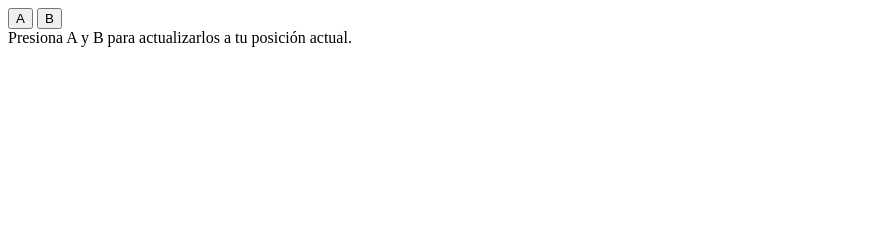
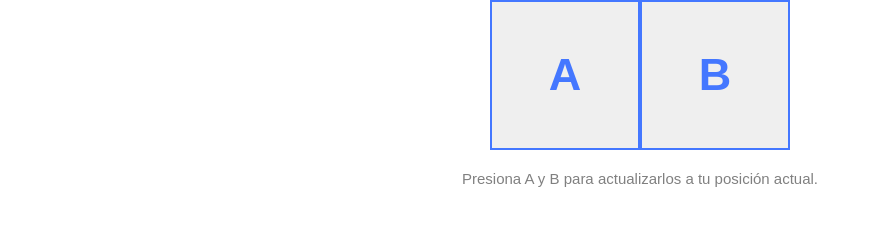
Before and after one commit to Santiago0ss/gps-app, a plain HTML site: page index.html in a window 1280 px wide. Shown: the whole page, without its empty margins (0-872 px from the left). Drawn offline with Linux system fonts and the light colour scheme.

Commit message:
Estilos finalizados

```diff
--- a/index.html
+++ b/index.html
@@ -3,18 +3,22 @@
 <head>
     <meta charset="UTF-8">
     <meta http-equiv="X-UA-Compatible" content="IE=edge">
-    <meta name="viewport" content="width=device-width userscalable=0">
-    <style rel="stylesheet" href="style.css"></style>
+    <meta name="viewport" content="width=device-width">
+    <link rel="stylesheet" href="style.css"></link>
     <script src="script.js"></script>
-    <title>Document</title>
+    <title>GPS APP</title>
 </head>
 <body onload="main()">
-    <div id="loc"></div>
-    <button id="aBtn" onclick="setA()">A</button>
-    <button id="bBtn" onclick="setB()">B</button>
-    <div id="info"></div>
-    <div id="intructions">
-        Presiona A y B para actualizarlos a tu posición actual.
+    <div class="verticalContainer">
+        <div id="loc"></div>
+        <div class="horizontalContainer">
+            <button id="aBtn" onclick="setA()">A</button>
+            <div id="info"></div>
+            <button id="bBtn" onclick="setB()">B</button>
+        </div>
+        <div id="instructions">
+            Presiona A y B para actualizarlos a tu posición actual.
+        </div>
     </div>
 </body>
 </html>
--- a/script.js
+++ b/script.js
@@ -19,8 +19,8 @@ function main() {
 
 function onLocationUpdate(event) {
     CURRENT_LOCATION = event.coords;
-    document.getElementById("loc").innerHTML = "Tu ubicación:<br>Lat: "+CURRENT_LOCATION.latitude+
-    "<br>Lon: "+CURRENT_LOCATION.longitude;
+    document.getElementById("loc").innerHTML = "Tu ubicación:<br><span class='locFont'>Lat: " + CURRENT_LOCATION.latitude.toFixed(5) +
+        "<br>Lon: " + CURRENT_LOCATION.longitude.toFixed(5)+"</span>";
 }
 
 function onError(err) {
@@ -39,17 +39,19 @@ function setB() {
 
 function updateinfo() {
     if(A != null) {
-        document.getElementById("aBtn").innerHTML = A.latitude +
-        "<br>"+ A.longitude;
+        document.getElementById("aBtn").innerHTML = A.latitude.toFixed(4) +
+            "<br>" + A.longitude.toFixed(4);
+        document.getElementById("aBtn").classList.add("locFont");
     }
     if(B != null) {
-        document.getElementById("bBtn").innerHTML = B.latitude +
-        "<br>" + B.longitude;
+        document.getElementById("bBtn").innerHTML = B.latitude.toFixed(4) +
+        "<br>" + B.longitude.toFixed(4);
+        document.getElementById("bBtn").classList.add("locFont");
     }
     if(A != null && B != null) {
         let dist = getDistance(A, B);
         document.getElementById("info").innerHTML =
-        "distance: "+dist+" meters";
+        "distancia<br>--------------------------<br>"+Math.round(dist)+" metros";
     }
 }
 
--- a/style.css
+++ b/style.css
@@ -0,0 +1,46 @@
+body {
+    margin: 0;
+    text-align: center;
+    display: flex;
+    align-items: center;
+    justify-content: center;
+    font-size: 25px;
+    font-family: Arial, Helvetica, sans-serif;
+}
+
+.verticalContainer {
+    display: flex;
+    flex-direction: column;
+}
+
+.horizontalContainer {
+    display: flex;
+    justify-content: center;
+    align-items: center;
+}
+
+#instructions {
+    margin-top: 20px;
+    color: gray;
+    font-size: 15px;
+}
+
+#info {
+    color: #47f;
+}
+
+.locFont {
+    font-size: 30px;
+    font-family: 'Courier New', Courier, monospace;
+    text-align: left;
+}
+
+button {
+    font-weight: bold;
+    color: #47f;
+    font-size: 45px;
+    width: 150px;
+    height: 150px;
+    border: 2px solid #47f;
+    cursor: pointer;
+}
```
